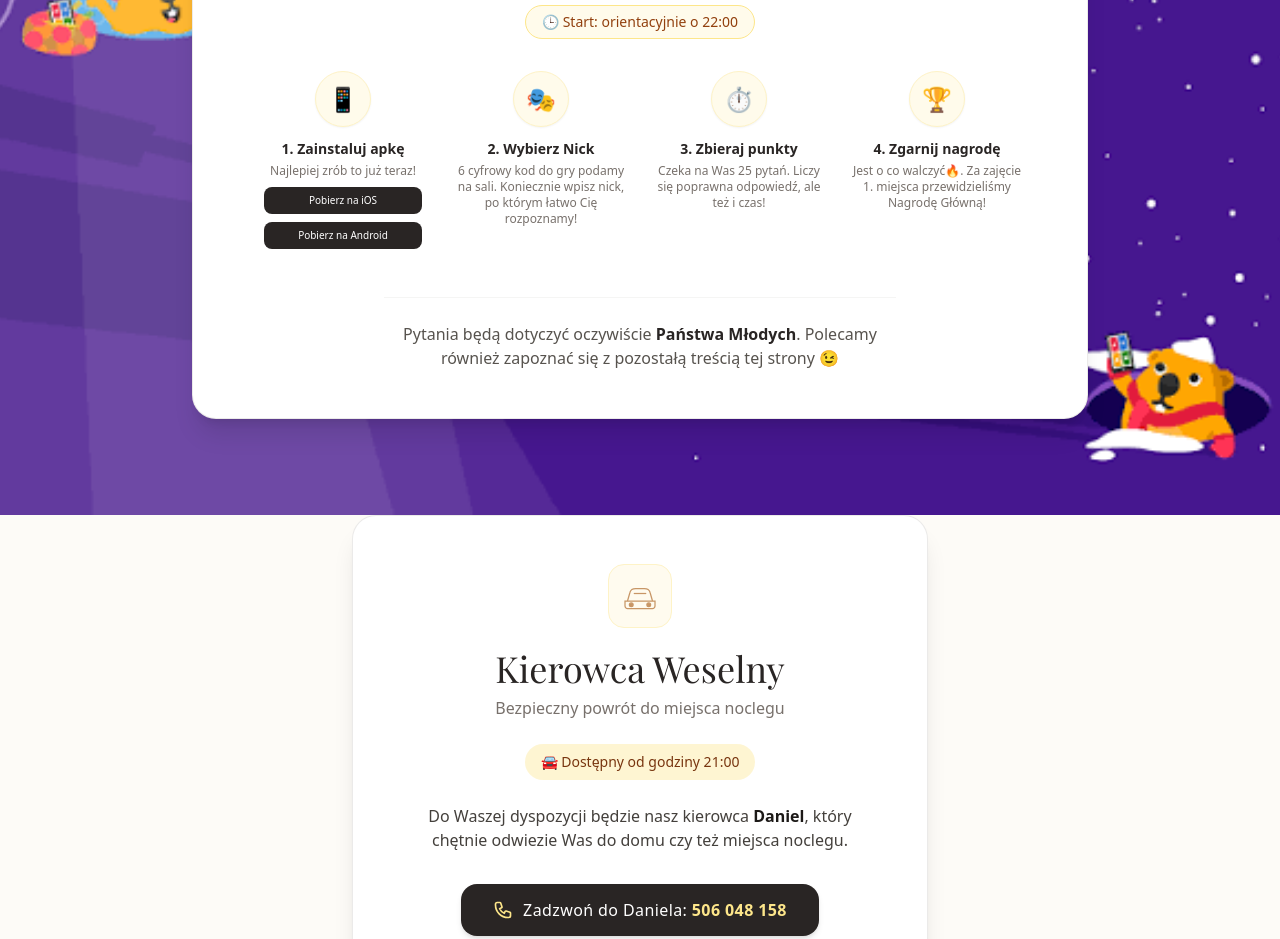
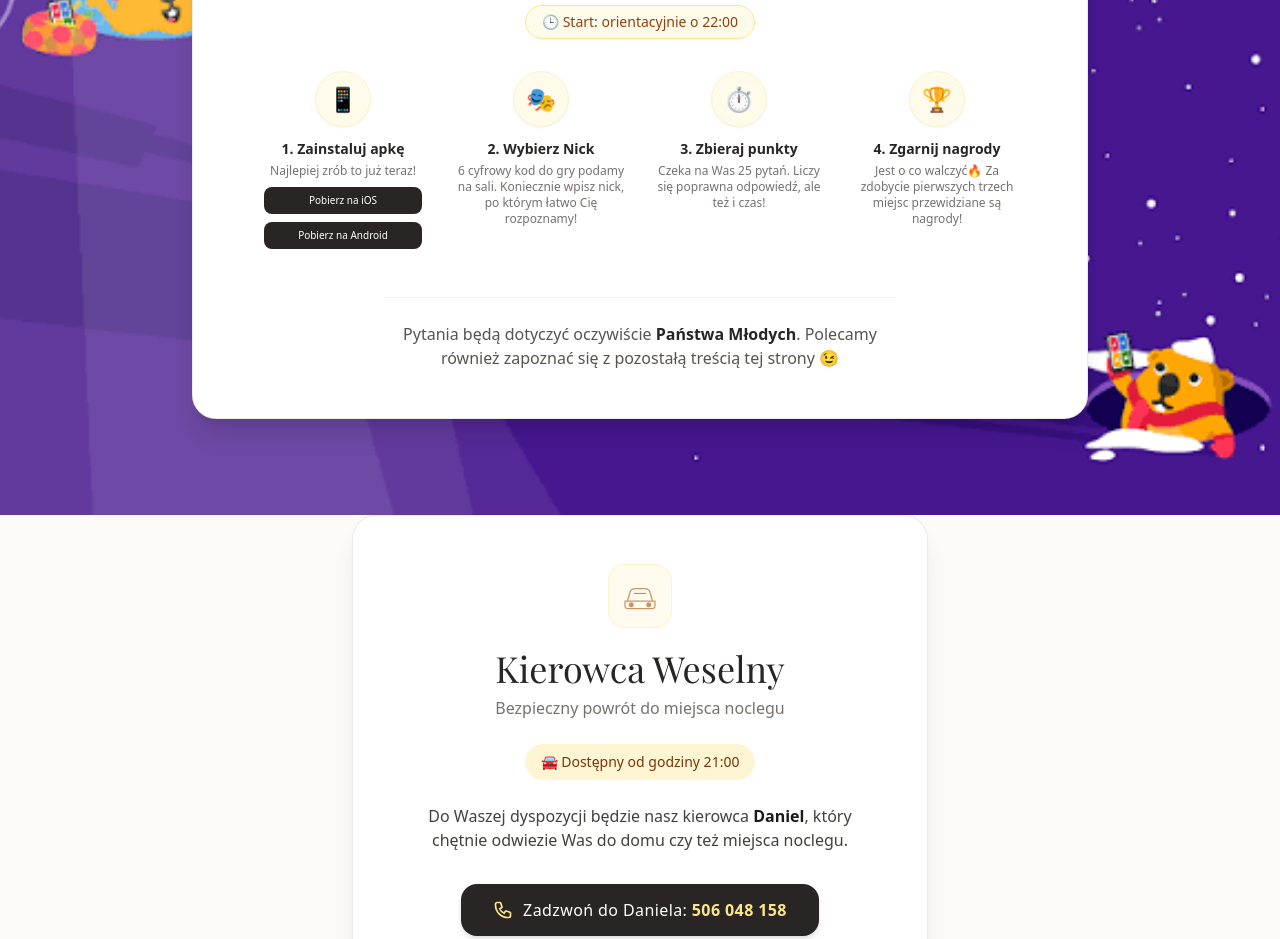
Before and after one commit to Rogol98/wesele-app, a Nuxt app: page / in a window 1280 px wide. Shown: the part 7040-7979 px from the top of the page. Built offline with nearby package versions, Linux system fonts and the light colour scheme; a web font is replaced by a local one.

Commit message:
kahoot corrections

```diff
--- a/app/components/KahootSection.vue
+++ b/app/components/KahootSection.vue
@@ -58,8 +58,8 @@
           <div class="w-14 h-14 bg-amber-50 rounded-full flex items-center justify-center text-2xl mb-3 shadow-sm border border-amber-100">
             🏆
           </div>
-          <p class="text-sm font-semibold text-stone-800">4. Zgarnij nagrodę</p>
-          <p class="text-xs text-stone-500 mt-1">Jest o co walczyć🔥. Za zajęcie 1. miejsca przewidzieliśmy Nagrodę Główną!</p>
+          <p class="text-sm font-semibold text-stone-800">4. Zgarnij nagrody</p>
+          <p class="text-xs text-stone-500 mt-1">Jest o co walczyć🔥 Za zdobycie pierwszych trzech miejsc przewidziane są nagrody!</p>
         </div>
       </div>
 
```
